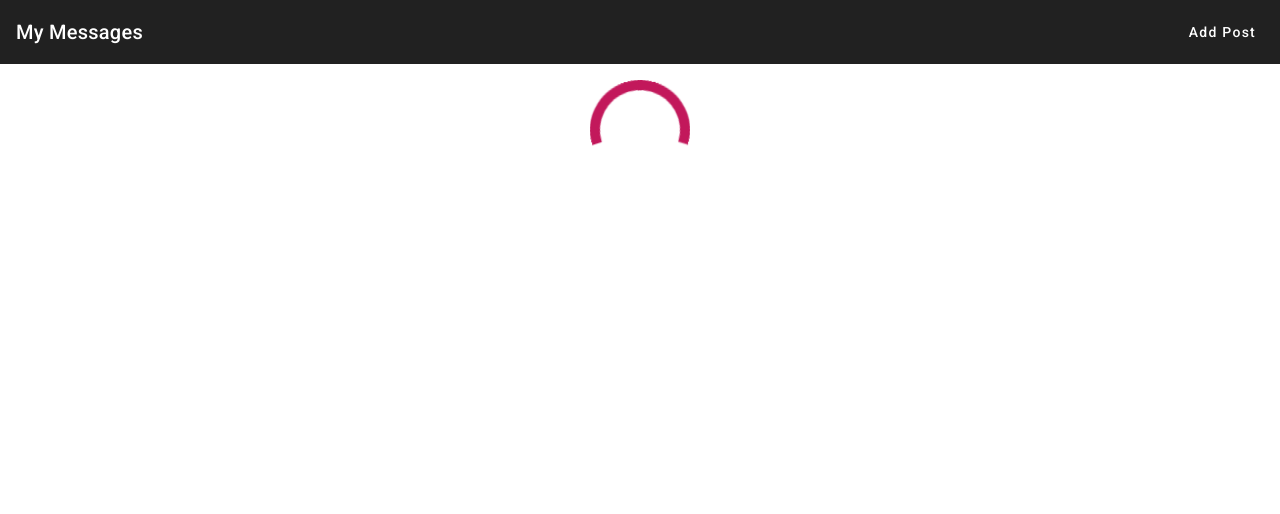
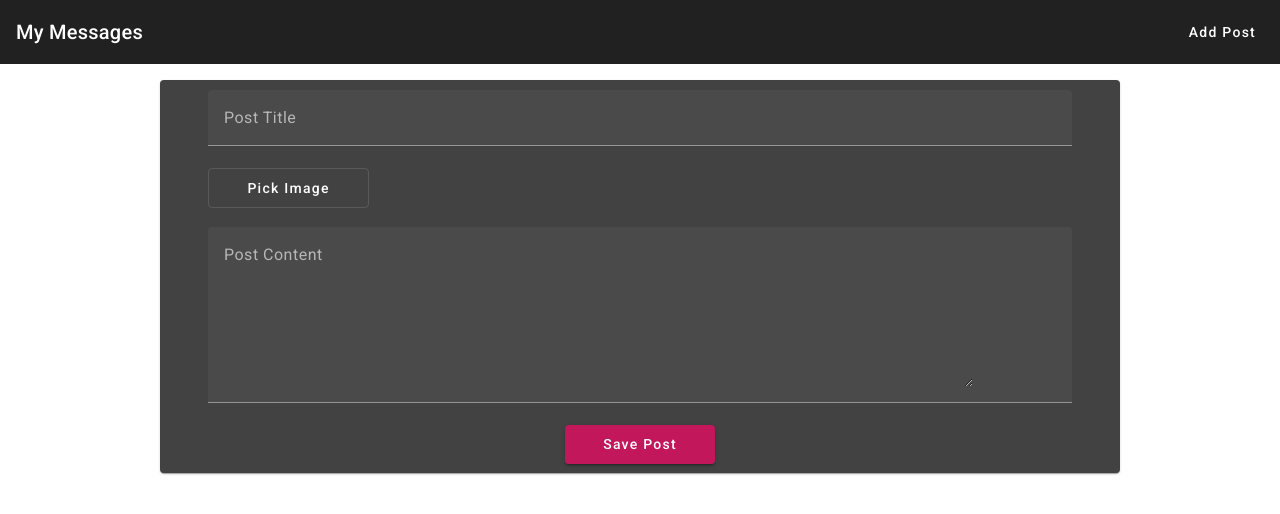
Before and after one commit to vnkagg/angular_chatbot, an Angular app: page /create in a window 1280 px wide. Shown: the top 514 px of the page. Built offline with nearby package versions, Linux system fonts and the light colour scheme.

Commit message:
file upload module begins

```diff
--- a/src/app/inputs/input.component.css
+++ b/src/app/inputs/input.component.css
@@ -8,8 +8,8 @@ mat-card{
 }
 button{
   max-width: fit-content;
+  margin: auto;
   padding: 2% 4%;
-  margin: auto;
 }
 p{
   text-align: center;
@@ -17,3 +17,11 @@ p{
 mat-spinner{
   margin: auto;
 }
+input[type="file"]{
+  display: none;
+}
+
+#pickimage{
+  margin-left: 5%;
+  margin-bottom: 2%;
+}
--- a/src/app/inputs/input.component.html
+++ b/src/app/inputs/input.component.html
@@ -2,13 +2,15 @@
 <form *ngIf="!isLoading" (submit)="sendText(postForm)" #postForm="ngForm">
   <mat-card>
     <mat-form-field>
-      <input name="title" matInput type="text" placeholder="Post Title" [ngModel] = "fetchedPost?.title" required #title="ngModel">
+      <input name="title" matInput type="text" placeholder="Post Title" [ngModel] = "fetchedPost.title" required #title="ngModel">
       <mat-error *ngIf="title.invalid">Please enter a valid title</mat-error>
     </mat-form-field>
+    <button mat-stroked-button type="button" id="pickimage" (click)="formPicker.click()">Pick Image</button>
+    <input type="file" #formPicker>
     <mat-form-field>
-      <textarea name="content" matInput rows="6" cols="100" placeholder="Post Content" [ngModel] = "fetchedPost?.content" required #content="ngModel"></textarea>
+      <textarea name="content" matInput rows="6" cols="100" placeholder="Post Content" [ngModel] = "fetchedPost.content" required #content="ngModel"></textarea>
       <mat-error *ngIf="content.invalid">Please enter some valid content</mat-error>
     </mat-form-field>
-    <button mat-raised-button color = "accent" type="submit">Click Me</button>
+    <button mat-raised-button color = "primary" type="submit">Save Post</button>
   </mat-card>
 </form>
--- a/src/app/inputs/input.component.ts
+++ b/src/app/inputs/input.component.ts
@@ -33,6 +33,7 @@ export class InputComponent implements OnInit{
           });
       }
     });
+    this.isLoading = false;
   }
   sendText(form : NgForm){
     if(form.invalid){
--- a/src/app/post.service.ts
+++ b/src/app/post.service.ts
@@ -34,16 +34,6 @@ export class postService{
         this.postUpdater.next([...transformedPosts]); //the postsArr version was added to implement the getPost method
       });
   }
-  addPosts(post : Post){
-    this.http.post<{message : string, id_generated : string}>('http://localhost:8080/api/posts', post)
-      .subscribe((responseData) => {
-        console.log("post.service.ts file/addPosts : ", responseData.message);
-        post.id = responseData.id_generated; // this was done to try resolve the put 404 error
-        this.postsArr.push(post);
-        this.postUpdater.next([...this.postsArr]); //the postsArr version was added to implement the getPost method
-        this.router.navigate(['/']);
-      });
-  }
   updatePost(post : Post) {
     console.log("this post has reached the post service, updatePost method : ", post);
     // the put request is not getting executed only
@@ -57,6 +47,16 @@ export class postService{
         this.router.navigate(['/']);
       });
   }
+  addPosts(post : Post){
+    this.http.post<{message : string, id_generated : string}>('http://localhost:8080/api/posts', post)
+      .subscribe((responseData) => {
+        console.log("post.service.ts file/addPosts : ", responseData.message);
+        post.id = responseData.id_generated; // this was done to try resolve the put 404 error
+        this.postsArr.push(post);
+        this.postUpdater.next([...this.postsArr]); //the postsArr version was added to implement the getPost method
+        this.router.navigate(['/']);
+      });
+  }
   deletePost(postID : string){
     this.http.delete<{message : string}>('http://localhost:8080/api/posts/' + postID)
       .subscribe((responseData) => {
```
